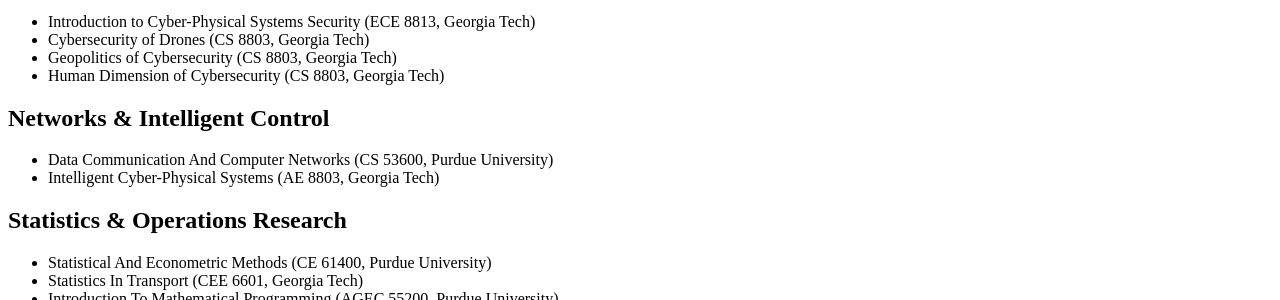
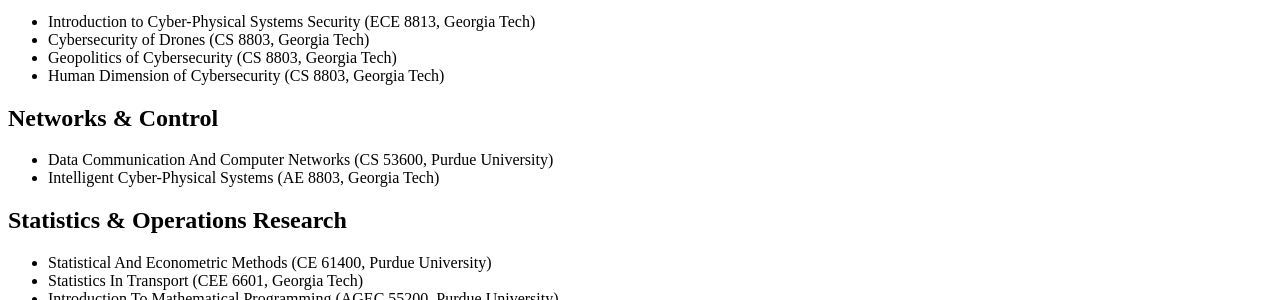
Before and after one commit to YangjiaoChen/YangjiaoChen.github.io, a Jekyll site: the page built from coursework.html, in a window 1280 px wide. Shown: the part 355-655 px from the top of the page. Built offline with Jekyll 4.4.1, drawn with Linux system fonts in a browser that asks for light colours.

Commit message:
Update coursework.html

```diff
--- a/coursework.html
+++ b/coursework.html
@@ -87,7 +87,7 @@ title: "Yangjiao Chen: coursework"
   </div>
 </ul>
 
-<h2> Networks & Intelligent Control </h2>
+<h2> Networks & Control </h2>
 <ul>
     <div>
     <li> Data Communication And Computer Networks (CS 53600, Purdue University) </li>
```
